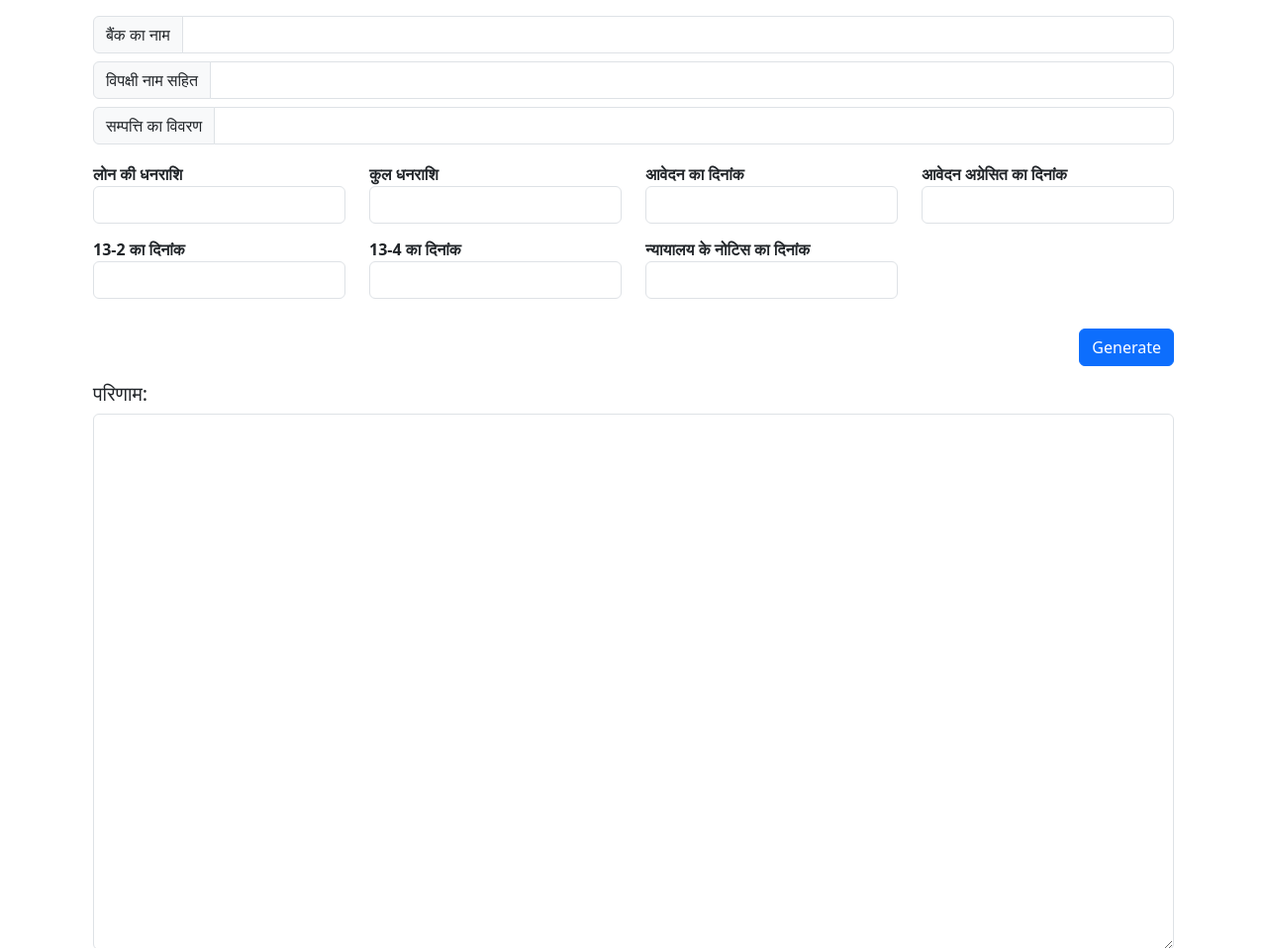
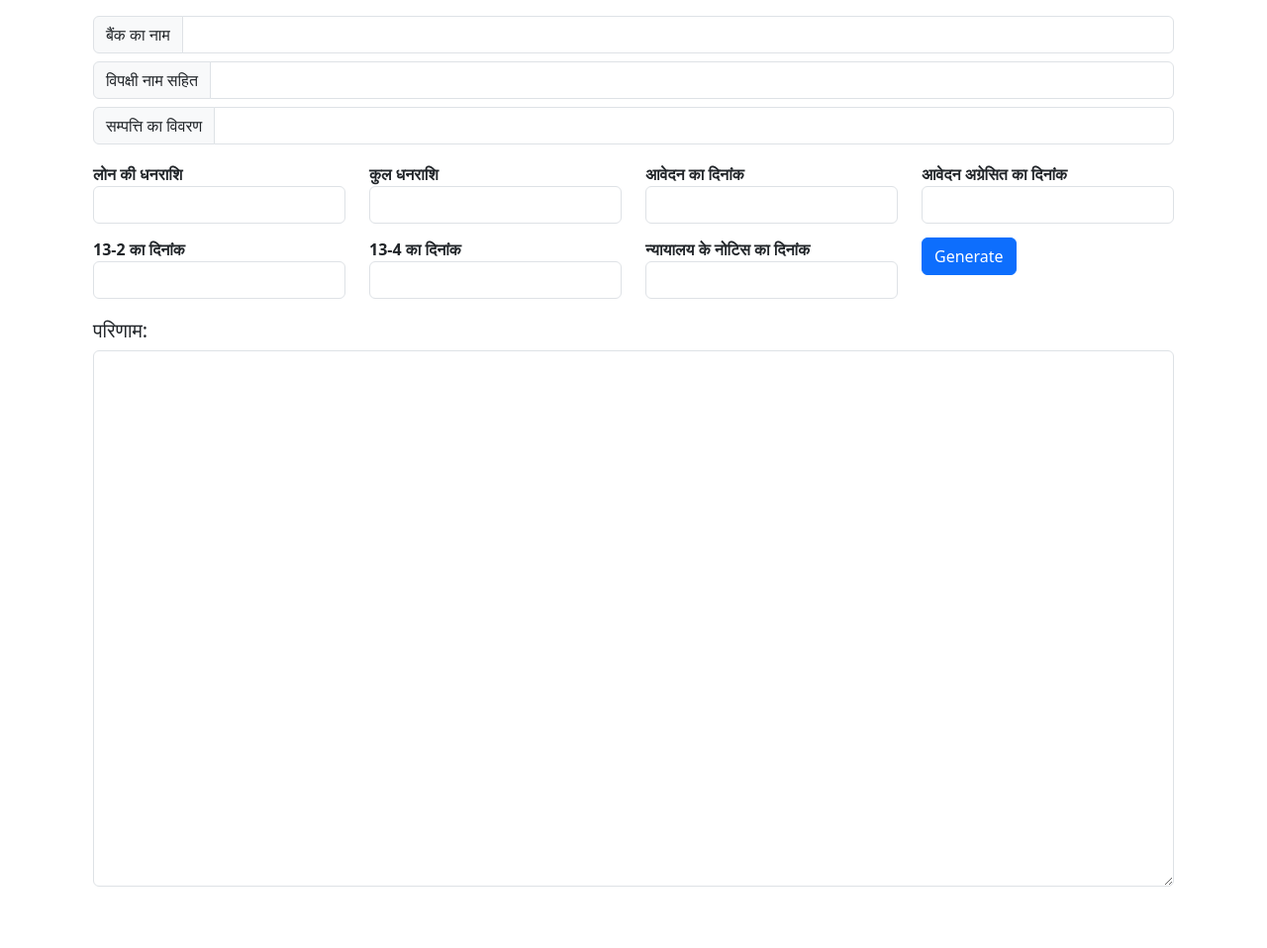
Before and after one commit to psukralia/serfeci-order-generator, a plain HTML site: page index-without-validation.html in a window 1280 px wide. Shown: the whole page at 99% size. After the commit the page ends 896 px from the top, so only its background shows below. Drawn offline with nearby package versions, Linux system fonts and the light colour scheme.

Commit message:
moved update on top

```diff
--- a/index-without-validation.html
+++ b/index-without-validation.html
@@ -69,11 +69,11 @@
       <label>न्यायालय के नोटिस का दिनांक</label>
       <input type="text" id="noticeDate" class="form-control mb-1" value="">
     </div>
-  </div>
 
-  <!-- Buttons -->
-	<div class="mt-3 text-end">
+    <div class="col-md-3">
 		<button class="btn btn-primary" id="previewBtn">Generate</button>
+	</div>
+
 		<button class="btn btn-secondary d-none" id="downloadBtn">डाउनलोड</button>
 </div>
   <!-- परिणाम -->
```
